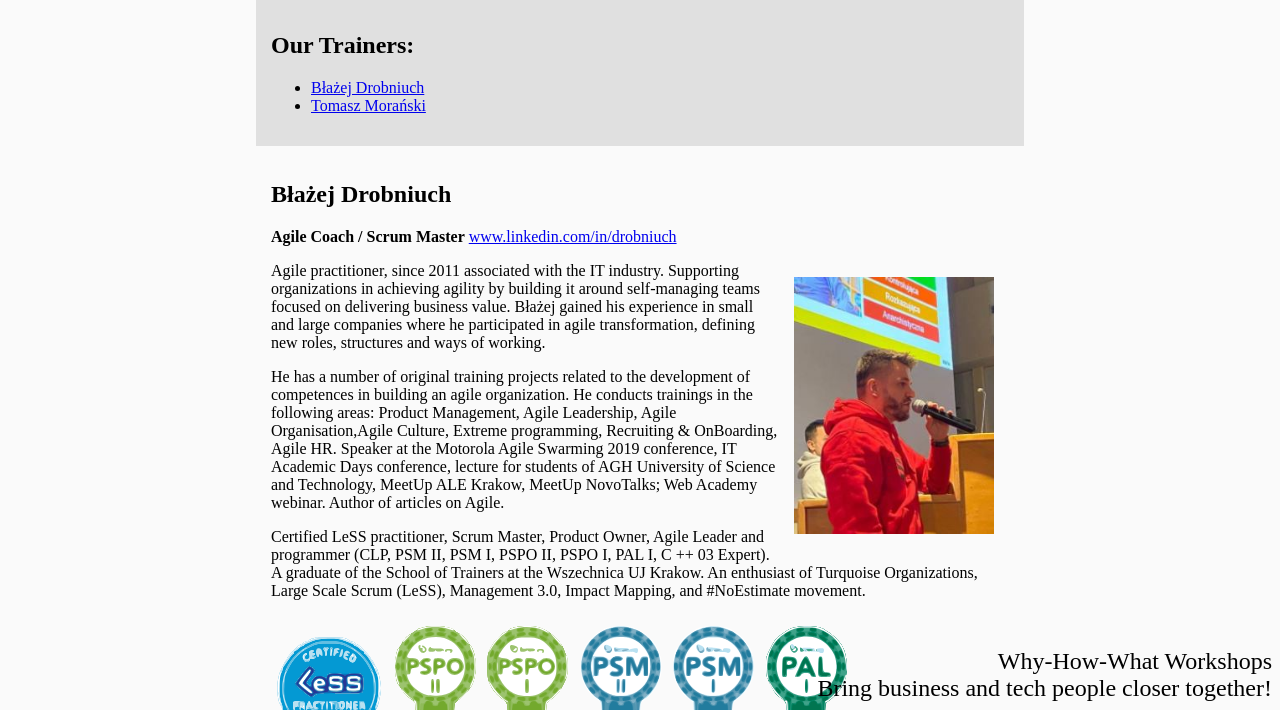
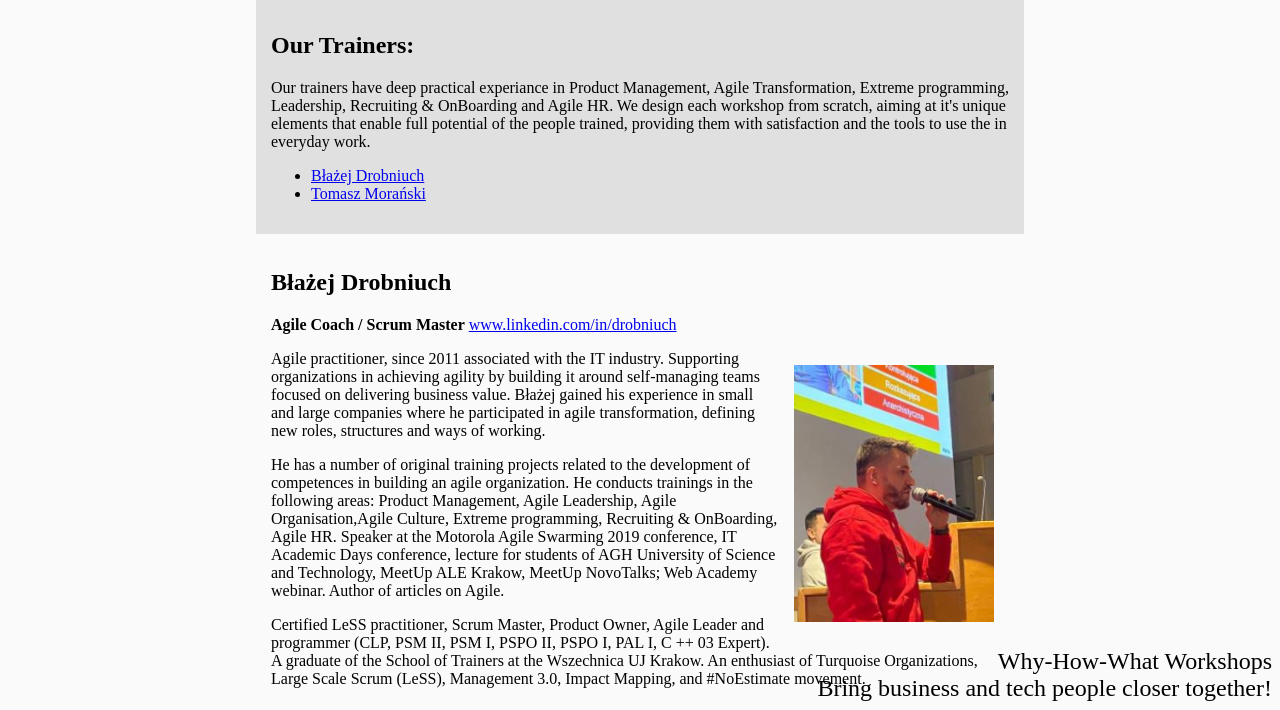
Before and after one commit to tmoranskit/fesle.eu, a plain HTML site: page trainers.html in a window 1280 px wide. Shown: the part 90-800 px from the top of the page. Drawn offline with Linux system fonts and the light colour scheme.

Commit message:
trainers description

```diff
--- a/trainers.html
+++ b/trainers.html
@@ -23,6 +23,7 @@
 
         <section>
             <h1>Our Trainers:</h1>
+            <p>Our trainers have deep practical experiance in Product Management, Agile Transformation, Extreme programming, Leadership, Recruiting & OnBoarding and Agile HR. We design each workshop from scratch, aiming at it's unique elements that enable full potential of the people trained, providing them with satisfaction and the tools to use the in everyday work.</p>
 
             <ul>
                 <li><a href="#bd">Błażej Drobniuch</a></li>
```
Also changed, not shown: workshops.html (+0 -1 lines).
